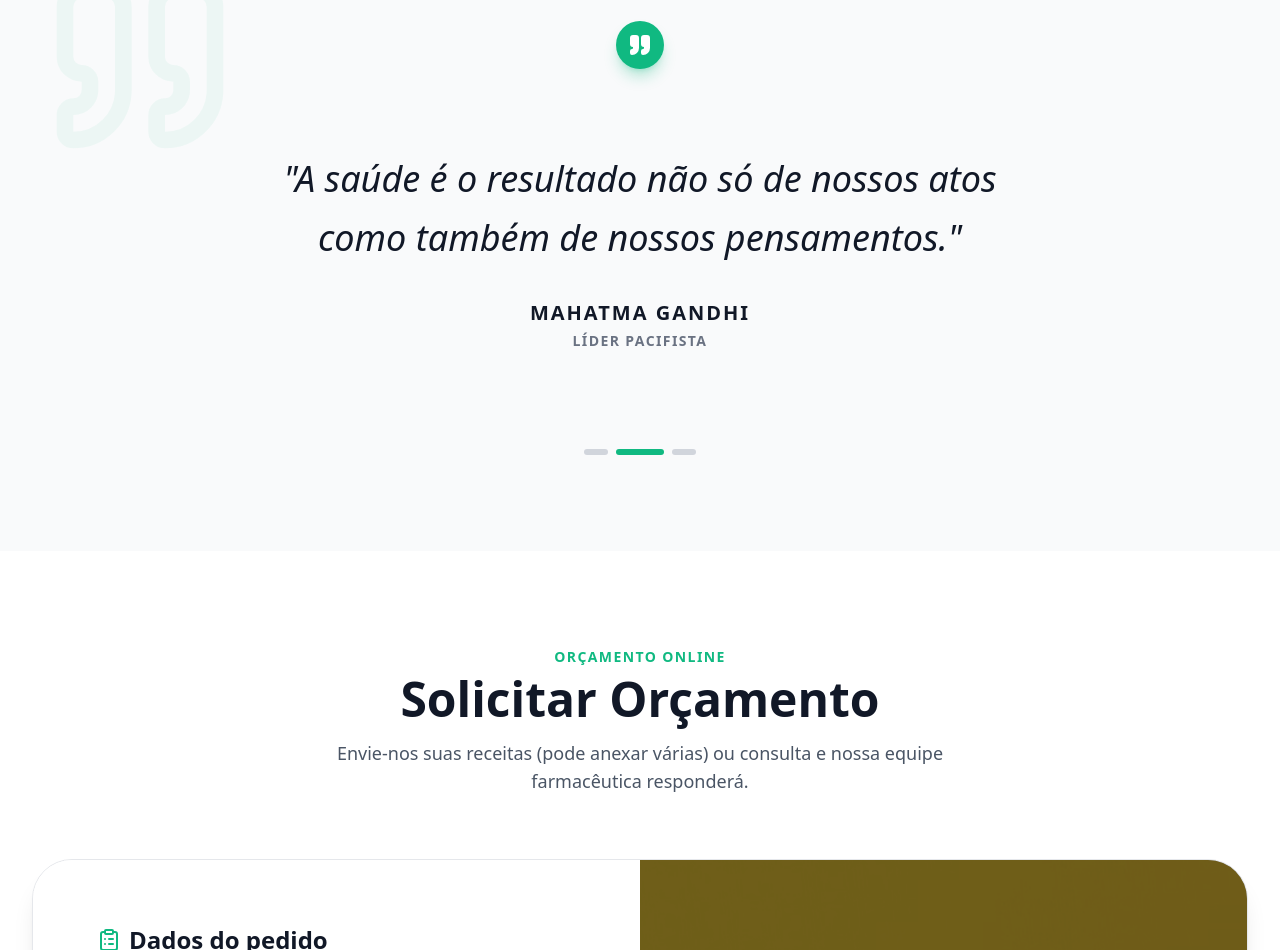
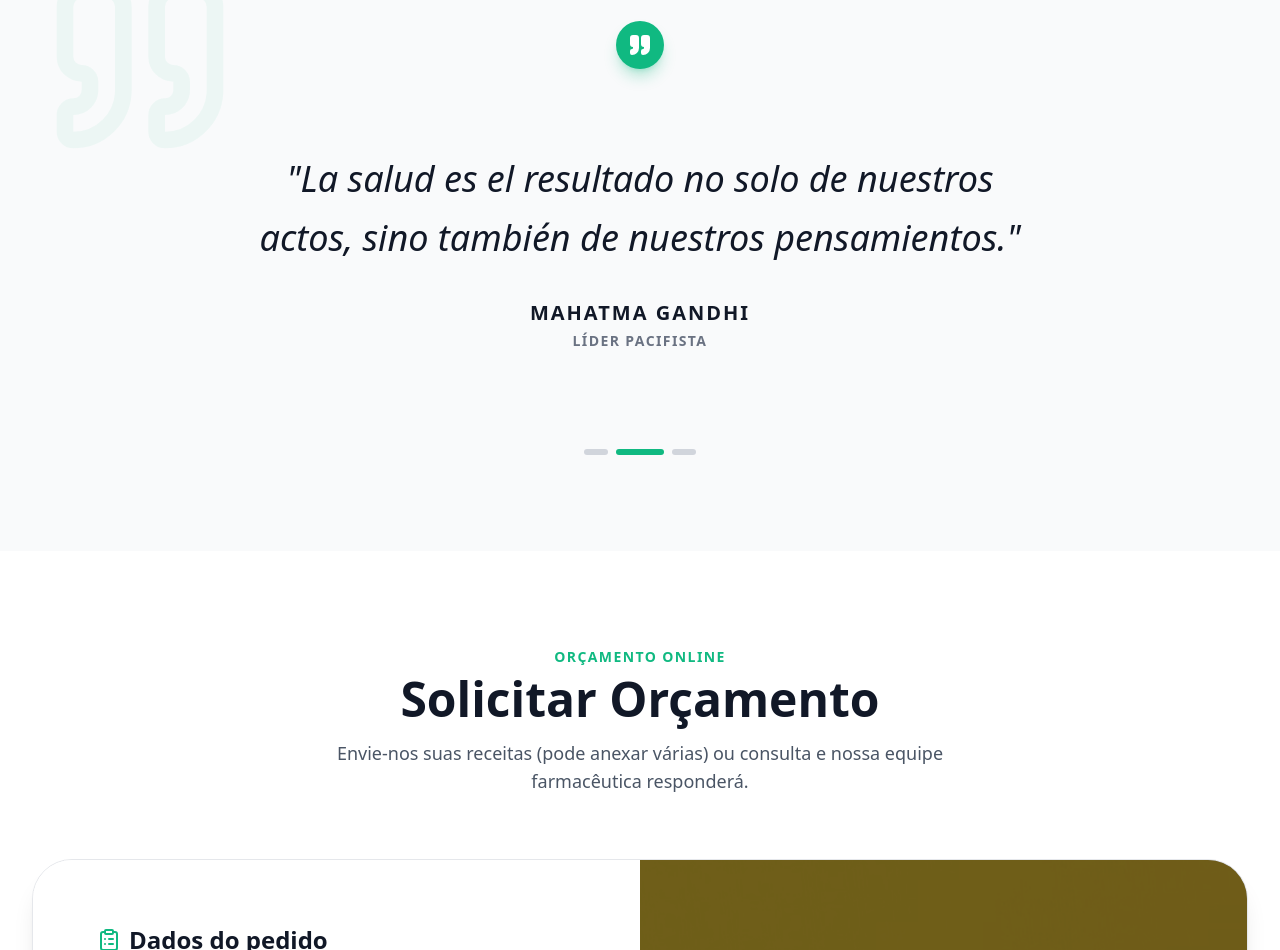
Before and after one commit to Rafael19722/desafio-frontend-singular, a Next.js app: page /es in a window 1280 px wide. Shown: the part 3234-4184 px from the top of the page. Built offline with nearby package versions, Linux system fonts and the light colour scheme.

Commit message:
feat: add the Spanish in quotes section and fix on case sensitivy

```diff
--- a/components/sections/Quotes.tsx
+++ b/components/sections/Quotes.tsx
@@ -5,28 +5,27 @@ import { Quote } from "lucide-react";
 import { motion, AnimatePresence } from "framer-motion";
 import { Button } from "@/components/ui/button";
 
-const TESTIMONIALS = [
-    {
-        id: 1,
-        text: "Não há beleza perfeita que não contenha alguma singularidade em suas proporções.",
-        author: "FRANCIS BACON",
-        role: "Filósofo",
-    },
-    {
-        id: 2,
-        text: "A saúde é o resultado não só de nossos atos como também de nossos pensamentos.",
-        author: "MAHATMA GANDHI",
-        role: "Líder Pacifista",
-    },
-    {
-        id: 3,
-        text: "A arte da medicina consiste em distrair o paciente enquanto a natureza cura a doença.",
-        author: "VOLTAIRE",
-        role: "Escritor",
-    },
-];
+interface QuotesProps {
+    dict: {
+        quote_1: {
+            text: string
+            author: string
+            role: string
+        },
+        quote_2: {
+            text: string
+            author: string
+            role: string
+        },
+        quote_3: {
+            text: string
+            author: string
+            role: string
+        }
+    }
+}
 
-export function Quotes() {
+export function Quotes({ dict }: QuotesProps) {
     const [current, setCurrent] = useState(0);
     const [isPaused, setIsPaused] = useState(false);
 
@@ -37,6 +36,27 @@ export function Quotes() {
         }, 5000);
         return () => clearInterval(timer);
     }, [current, isPaused]);
+
+    const TESTIMONIALS = [
+        {
+            id: 1,
+            text: dict.quote_1.text,
+            author: dict.quote_1.author,
+            role: dict.quote_1.role,
+        },
+        {
+            id: 2,
+            text: dict.quote_2.text,
+            author: dict.quote_2.author,
+            role: dict.quote_2.role,
+        },
+        {
+            id: 3,
+            text: dict.quote_3.text,
+            author: dict.quote_3.author,
+            role: dict.quote_3.role,
+        },
+    ];
 
     return (
         <section className="relative bg-gray-50 py-24 px-8 md:px-[120px] w-full overflow-hidden">
--- a/dictionaries/es.json
+++ b/dictionaries/es.json
@@ -68,7 +68,7 @@
             "description": "Optimización del rendimiento físico personalizada."
         }
     },
-    "Quotes": {
+    "quotes": {
         "quote_1": {
             "text": "No hay belleza perfecta que no tenga alguna rareza en sus proporciones.",
             "author": "FRANCIS BACON",
--- a/dictionaries/pt.json
+++ b/dictionaries/pt.json
@@ -67,7 +67,7 @@
             "description": "Otimização do rendimento físico personalizada."
         }
     },
-    "Quotes": {
+    "quotes": {
         "quote_1": {
             "text": "Não há beleza perfeita que não contenha alguma singularidade em suas proporções.",
             "author": "FRANCIS BACON",
```
